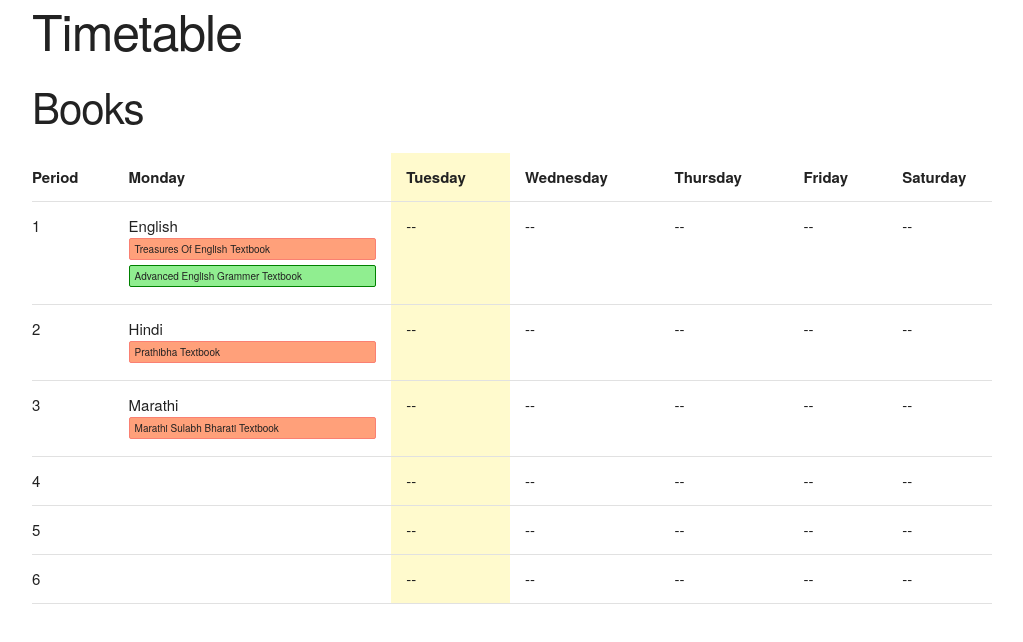
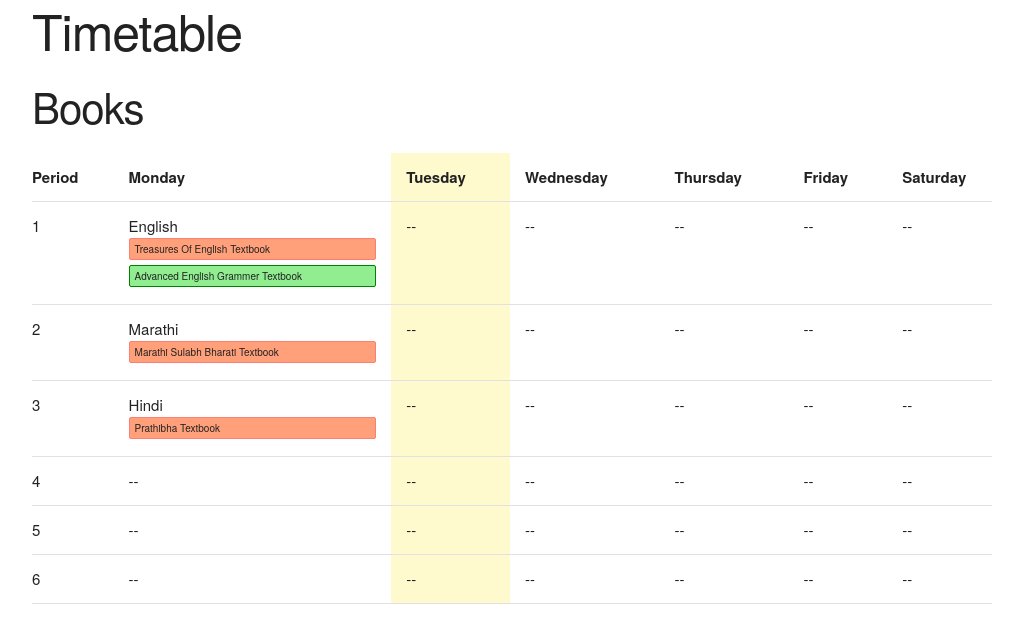
Before and after one commit to kamleshbhalde/kamleshbhalde.github.io, an Angular app: page / in a window 1280 px wide. Shown: the top 642 px of the page, without its empty margins (128-1151 px from the left). Built offline with nearby package versions, Linux system fonts and the light colour scheme.

Commit message:
component changes

```diff
--- a/src/app/app.component.html
+++ b/src/app/app.component.html
@@ -81,12 +81,12 @@
       <tr>
         <td>{{periodIndex + 1}}</td>
         <td  *ngFor="let day of periodWithDays; index as i" [ngClass]="{ 'todayList':  i == todayDay }">
-          <div *ngIf="day?.period else elseBlock">
+          <div *ngIf="day?.periods else elseBlock">
           <div class="subjectName">
-            {{ day?.period[periodIndex]?.subject}}
+            {{ day?.periods[periodIndex]?.subject ? day?.periods[periodIndex]?.subject : '--'}}
             </div>
-          <ng-container *ngIf="day?.period[periodIndex]?.books" >
-            <div class="bookList" *ngFor="let book of day?.period[periodIndex]?.books" >
+          <ng-container *ngIf="day?.periods[periodIndex]?.books" >
+            <div class="bookList" *ngFor="let book of day?.periods[periodIndex]?.books" >
                {{ book }}
            </div>
           </ng-container>
--- a/src/app/app.component.ts
+++ b/src/app/app.component.ts
@@ -46,7 +46,7 @@ export class AppComponent {
   ngOnInit() {
     this.todayDay = new Date();
     this.todayDay = this.todayDay.getDay() - 1;
-    this.periods = [1, 2, 3, 4, 5,6];
+    this.periods = [1, 2, 3, 4, 5,6]; // unwanted array will check
 
     this.days = [
       "Monday", "Tuesday", "Wednesday", "Thursday", "Friday", "Saturday"
@@ -56,9 +56,18 @@ export class AppComponent {
       [
         {
           "day": 1,
-          "period": [
+          "periods": [
             {
+              "day":1,
               "period": 2,
+              "subject": "marathi",
+              "books": [
+                8
+              ]
+            },
+            {
+              "day":1,
+              "period": 3,
               "subject": "hindi",
               "books": [
                 5
@@ -71,14 +80,7 @@ export class AppComponent {
                 1, 2
               ]
             }
-            ,
-            {
-              "period": 3,
-              "subject": "marathi",
-              "books": [
-                8
-              ]
-            }
+
           ]
         }
       ];
@@ -200,7 +202,7 @@ export class AppComponent {
 
 
     this.allDays.forEach((element: any) => {
-      element.period.forEach((item: any) => {
+      element.periods.forEach((item: any) => {
         const booksReset = item.books.map((bookID: any) => {
           const bookDetails = this.books.find((book) => { return book.id == bookID });
           return bookDetails?.bookName;
@@ -216,7 +218,7 @@ export class AppComponent {
       });
       let replaceditem = { 'day': item }
       if (getIndex > -1) {
-        this.allDays[getIndex]["period"].sort((a: any, b: any) => { return a.period - b.period });
+        this.allDays[getIndex]["periods"].sort((a: any, b: any) => { return a.period - b.period });
 
         replaceditem = this.allDays[getIndex];
         replaceditem["day"] = item
```
